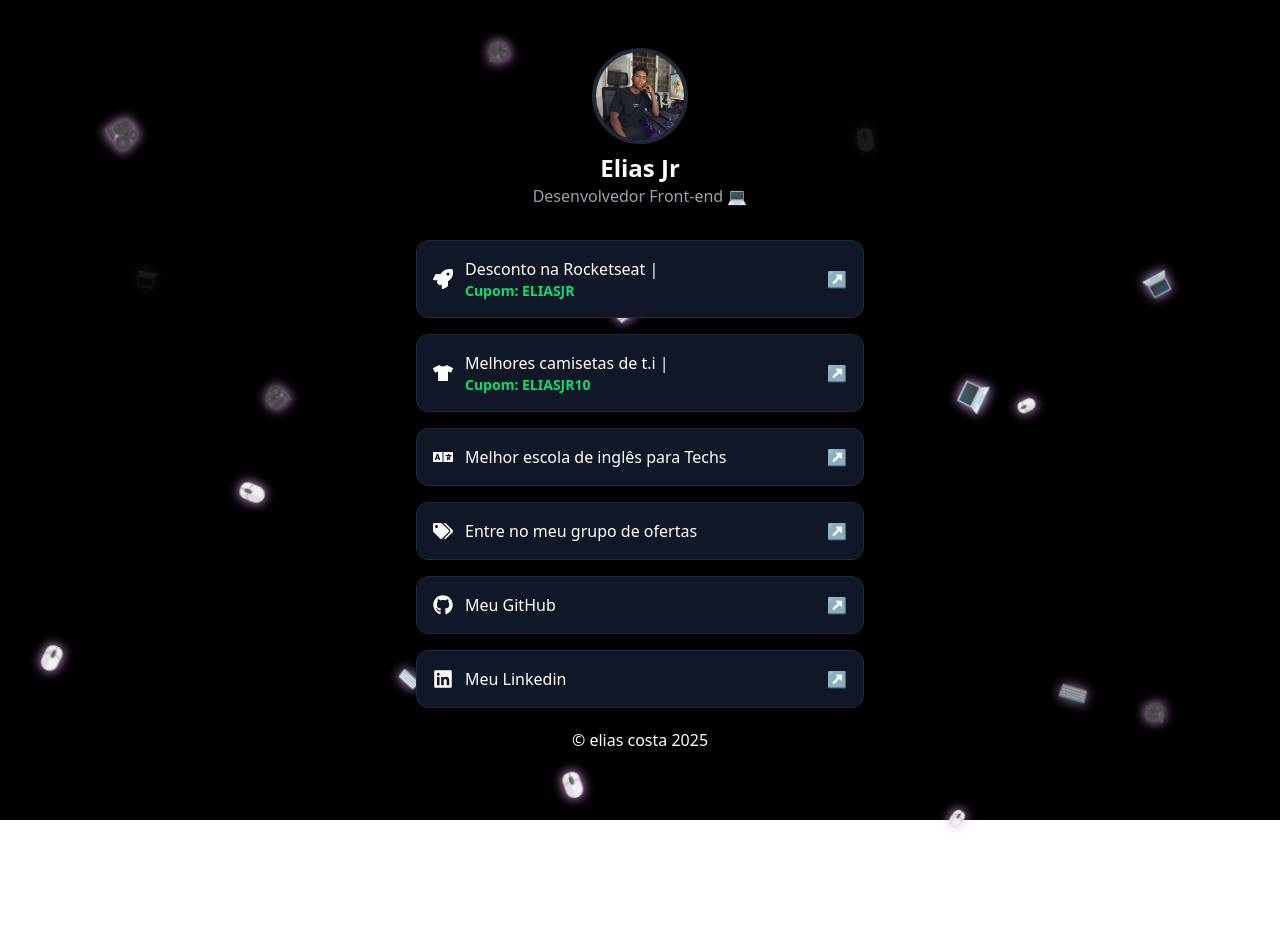
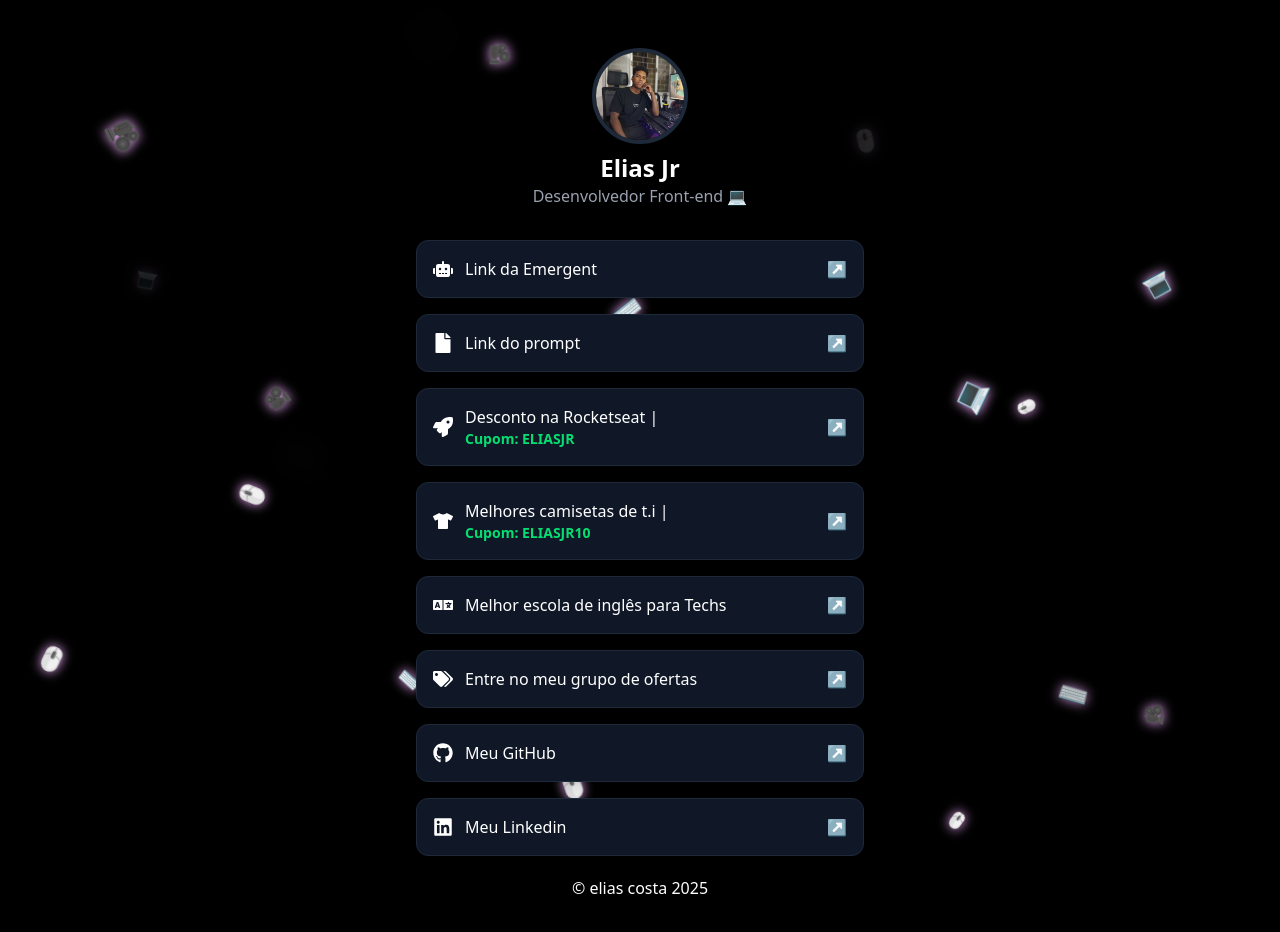
Before and after one commit to eliasjrdev/pagelink-tiktok, a React (Vite) app: page / in a window 1280 px wide. Shown: the top 932 px of the page. Before the commit the page ends 834 px from the top, so only its background shows below. Built offline with nearby package versions, Linux system fonts and the light colour scheme.

Commit message:
Adcionando links da emergent

```diff
--- a/src/components/BioLinks.jsx
+++ b/src/components/BioLinks.jsx
@@ -1,7 +1,9 @@
 import { useEffect, useRef, useState } from 'react';
-import { FaBriefcase, FaTags, FaGraduationCap, FaTshirt, FaDesktop, FaLinkedin, FaGithub, FaRocket, FaLanguage, FaInternetExplorer } from 'react-icons/fa';
+import { FaBriefcase, FaTags, FaGraduationCap, FaTshirt, FaDesktop, FaLinkedin, FaGithub, FaRocket, FaLanguage, FaInternetExplorer, FaRobot, FaTextHeight, FaFile } from 'react-icons/fa';
 import Animacao from './Animacao';
 const links = [
+  { icon: <FaRobot />, label: 'Link da Emergent', url: 'https://app.emergent.sh/?via=costa' },
+  { icon: <FaFile />, label: 'Link do prompt', url: 'https://drive.google.com/file/d/1WvAcXmZvgToWXJbYsz8DWQKBz8xfVseY/view?usp=sharing' },
   { icon: <FaRocket />, label: 'Desconto na Rocketseat |', extra: 'Cupom: ELIASJR', url: 'https://www.rocketseat.com.br/oferta/influencer/v2/eliasjr' },
   { icon: <FaTshirt />, label: 'Melhores camisetas de t.i |', extra: 'Cupom: ELIASJR10', url: 'https://www.useti.shop/useti?utm_source=instagram&utm_medium=afiliado&utm_campaign=eliasjrdev' },
   { icon: <FaLanguage />, label: 'Melhor escola de inglês para Techs', url: 'https://api.whatsapp.com/send?phone=5583993611976' },
```
